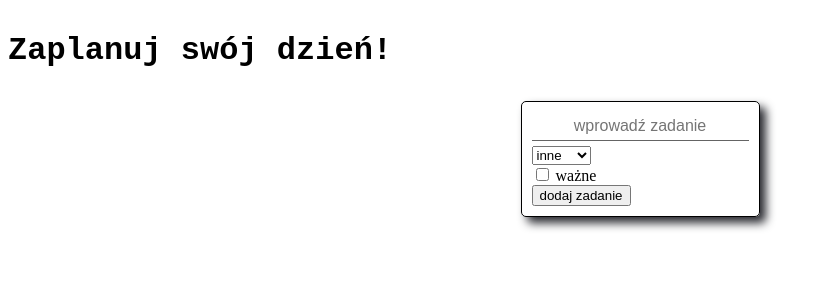
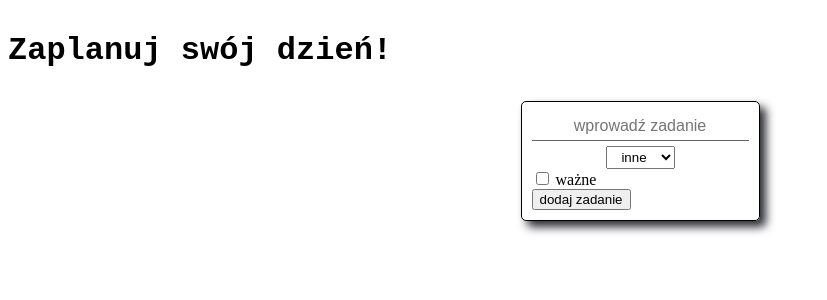
Before and after one commit to patryk-olti/HelloVue, a Vue app: page / in a window 1280 px wide. Shown: the top 300 px of the page, without its empty margins (0-827 px from the left). Built offline with nearby package versions, Linux system fonts and the light colour scheme.

Commit message:
added styles for select element

```diff
--- a/src/containers/todoContainer.vue
+++ b/src/containers/todoContainer.vue
@@ -3,7 +3,7 @@
         <div class="container--border">
             <input type="text" placeholder="wprowadź zadanie" v-model="newTask.title" class='input__title'/>
 
-            <div>
+            <div class='select__category'>
                 <select
                     name='categories'
                     id='categories'
@@ -91,4 +91,16 @@ export default {
         border-bottom: 1px solid rgb(100, 100, 100);
         text-align: center;
     }
+
+    .select__category{
+        width: 100%;
+        text-align: center;
+    }
+
+    .select__category select{
+        padding: 2px 5px;
+        text-align: center;
+        cursor: pointer;
+    }
+
 </style>
```
